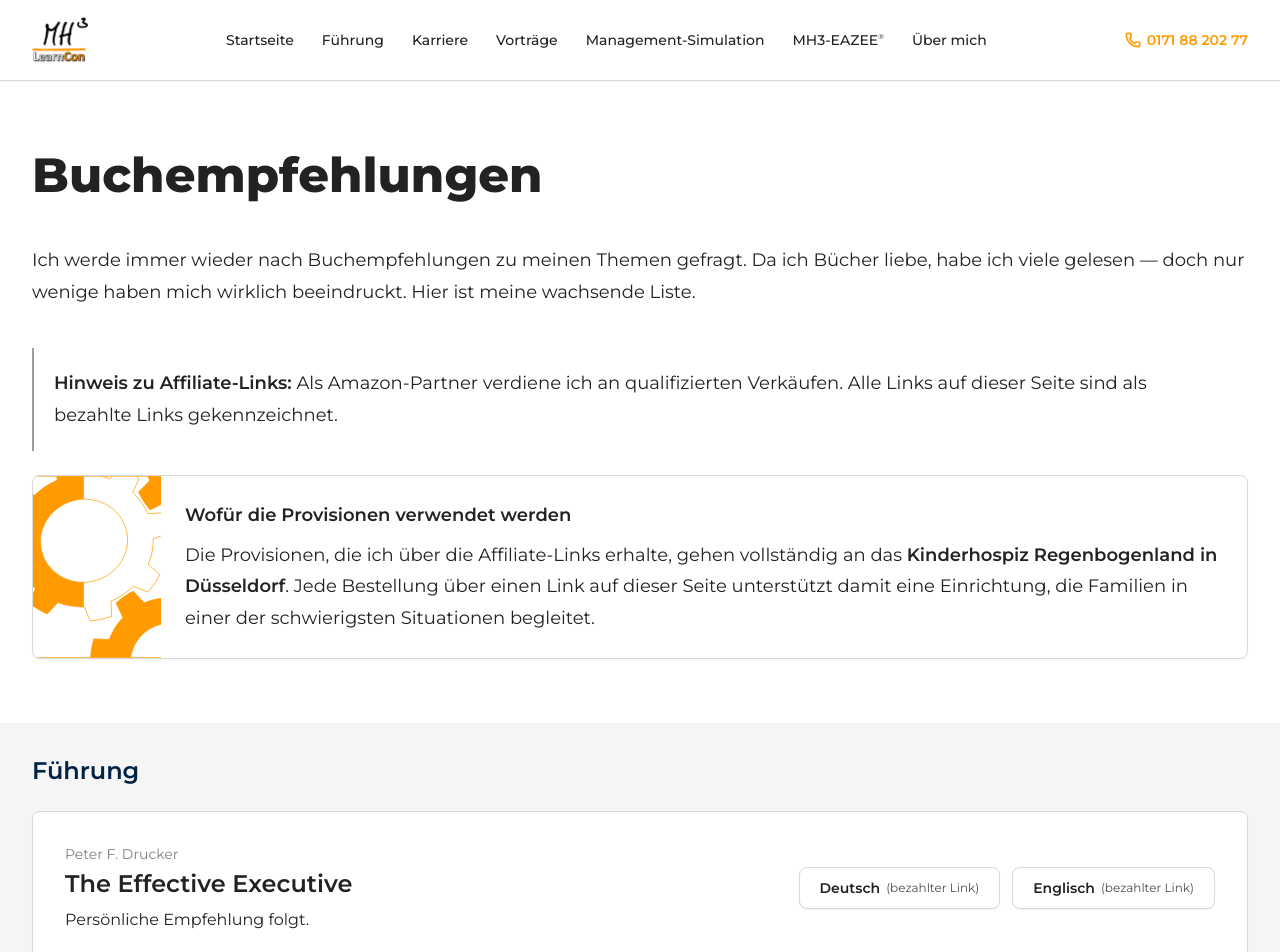
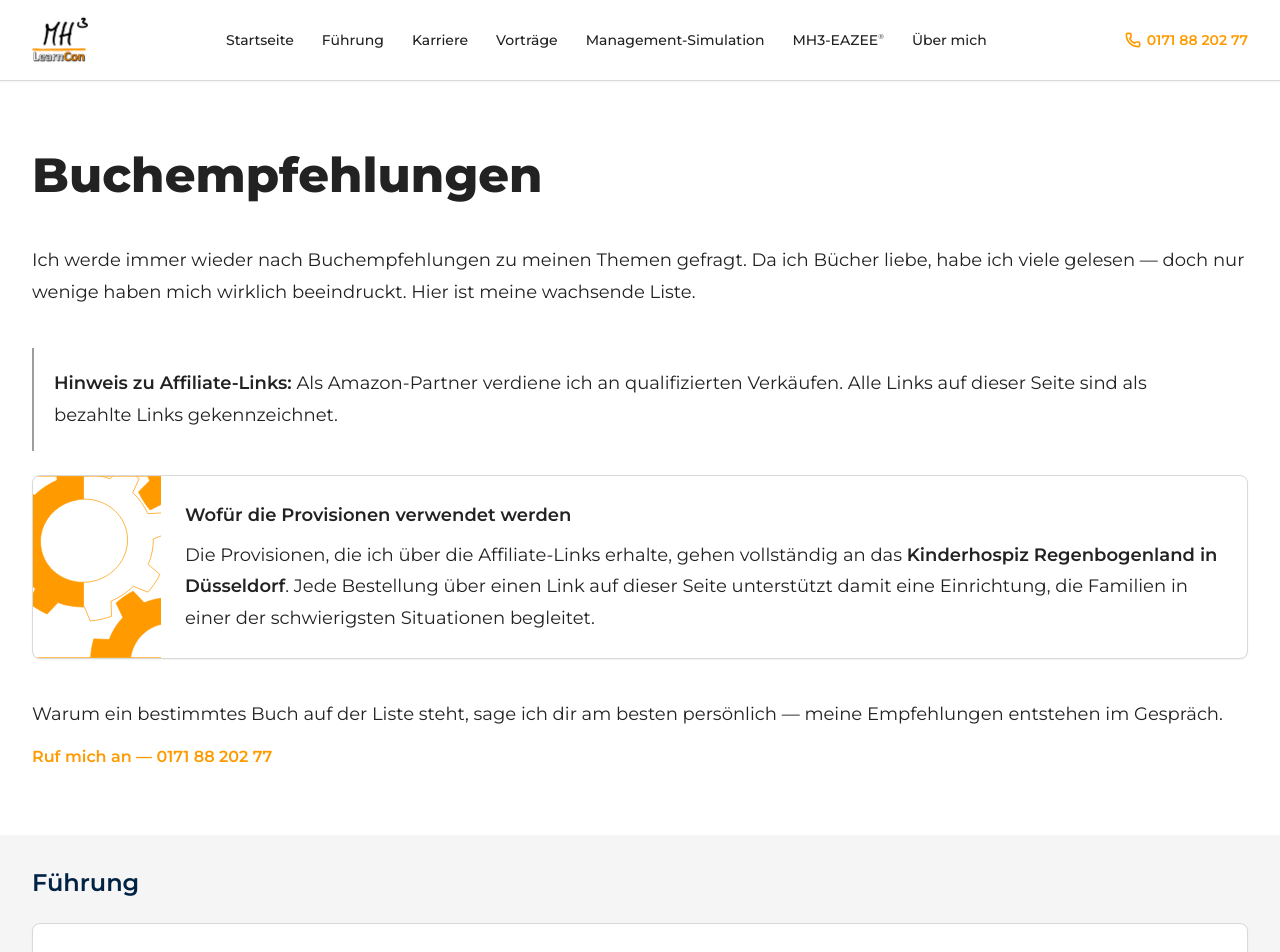
Before and after one commit to MH3-LearnCon/meine-neue-webseite-mit-js, a Next.js app: page /empfehlungen in a window 1280 px wide. Shown: the top 952 px of the page. Built offline with nearby package versions, Linux system fonts and the light colour scheme.

Commit message:
feat(empfehlungen): Buch-Platzhaltersatz raus + Ruf-mich-an-Hinweis (OS-13)

```diff
--- a/src/app/empfehlungen/page.tsx
+++ b/src/app/empfehlungen/page.tsx
@@ -214,6 +214,19 @@ export default function EmpfehlungenPage() {
                 Situationen begleitet.
               </p>
             </Note>
+
+            <p className="text-body text-brand-text mt-8 md:mt-10">
+              Warum ein bestimmtes Buch auf der Liste steht, sage ich dir am
+              besten persönlich — meine Empfehlungen entstehen im Gespräch.
+            </p>
+            <p className="mt-3">
+              <a
+                href="tel:+491718820277"
+                className="text-orange font-semibold hover:text-denver-blue transition-colors"
+              >
+                Ruf mich an — 0171 88 202 77
+              </a>
+            </p>
           </div>
         </section>
 
--- a/src/components/cards/BookRecommendationCard.tsx
+++ b/src/components/cards/BookRecommendationCard.tsx
@@ -12,7 +12,7 @@ const BUTTON_CLASSES =
 export default function BookRecommendationCard({
   author,
   title,
-  description = "Persönliche Empfehlung folgt.",
+  description,
   linkDe,
   linkEn,
 }: BookRecommendationCardProps) {
@@ -24,7 +24,9 @@ export default function BookRecommendationCard({
           <h4 className="mt-1 text-xl font-semibold text-brand-text md:text-2xl">
             {title}
           </h4>
-          <p className="mt-2 text-base text-brand-text">{description}</p>
+          {description ? (
+            <p className="mt-2 text-base text-brand-text">{description}</p>
+          ) : null}
         </div>
 
         {(linkDe || linkEn) && (
```
